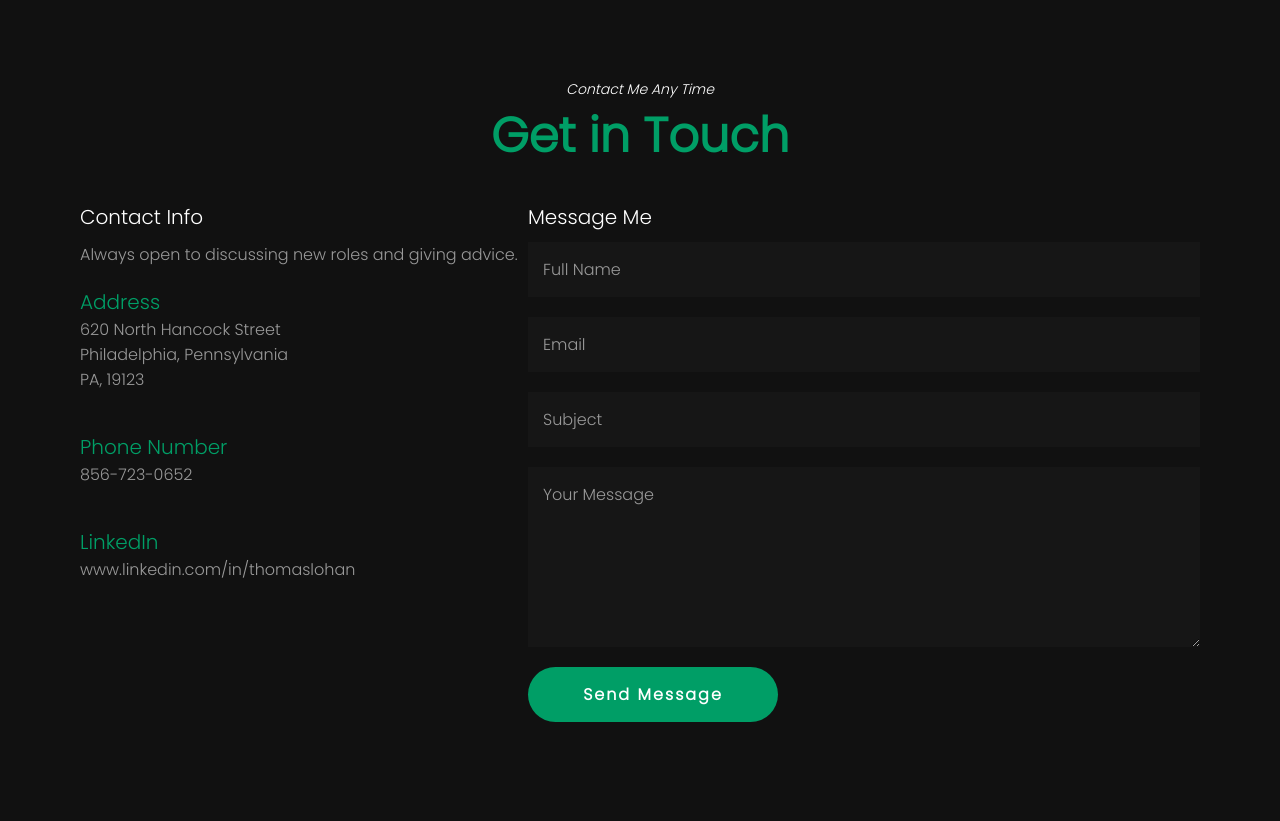
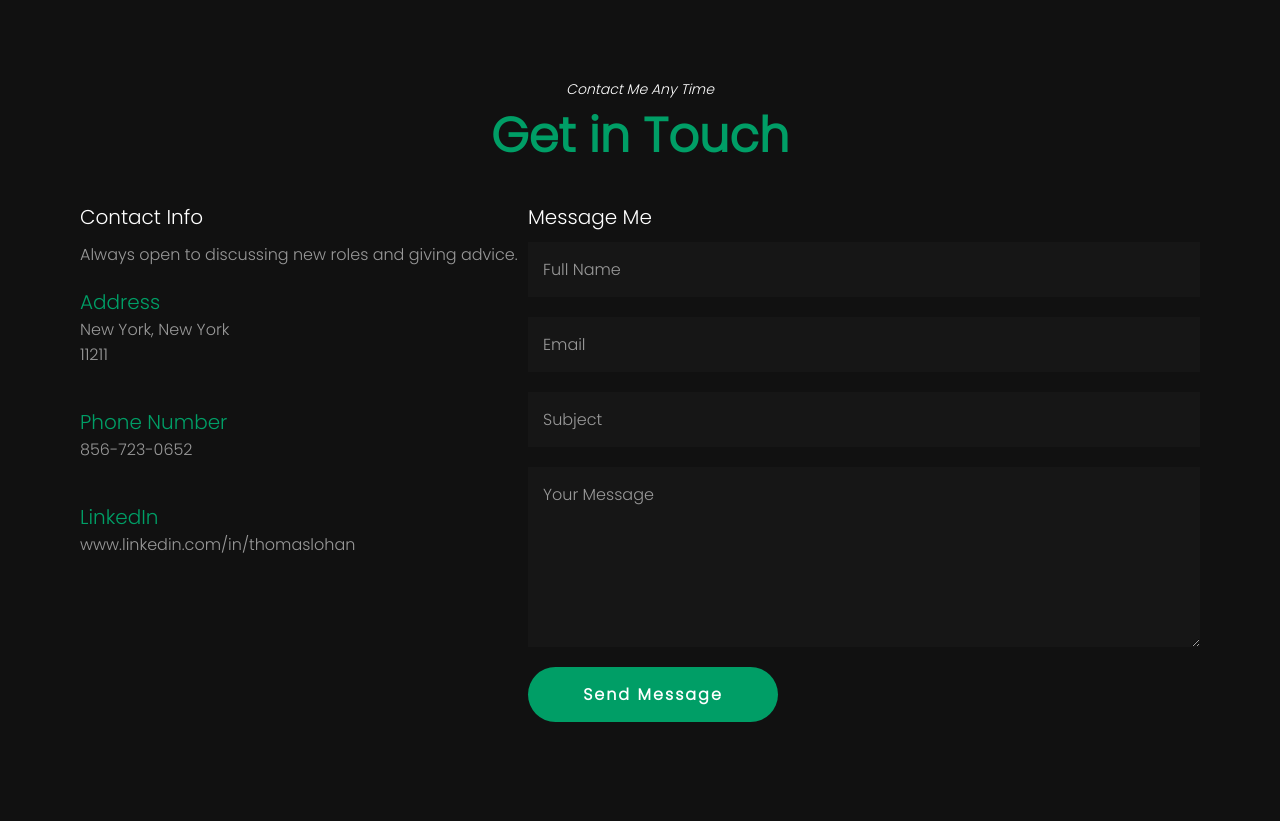
Before and after one commit to TLohan13/portfolio, a Django app: page / in a window 1280 px wide. Shown: the part 1680-2501 px from the top of the page. Run offline with Django 4.2, Linux system fonts and the light colour scheme; data that the repository does not hold is empty.

Commit message:
updated address section

```diff
--- a/portfolio_app/templates/portfolio_app.html
+++ b/portfolio_app/templates/portfolio_app.html
@@ -160,7 +160,7 @@
                     <div class="box">
                         <div class="text">
                             <h3>Address</h3>
-                            <address>620 North Hancock Street<br>Philadelphia, Pennsylvania<br>PA, 19123</address>
+                            <address>New York, New York<br>11211</address>
                         </div>
                     </div>
                     <div class="box">
```
